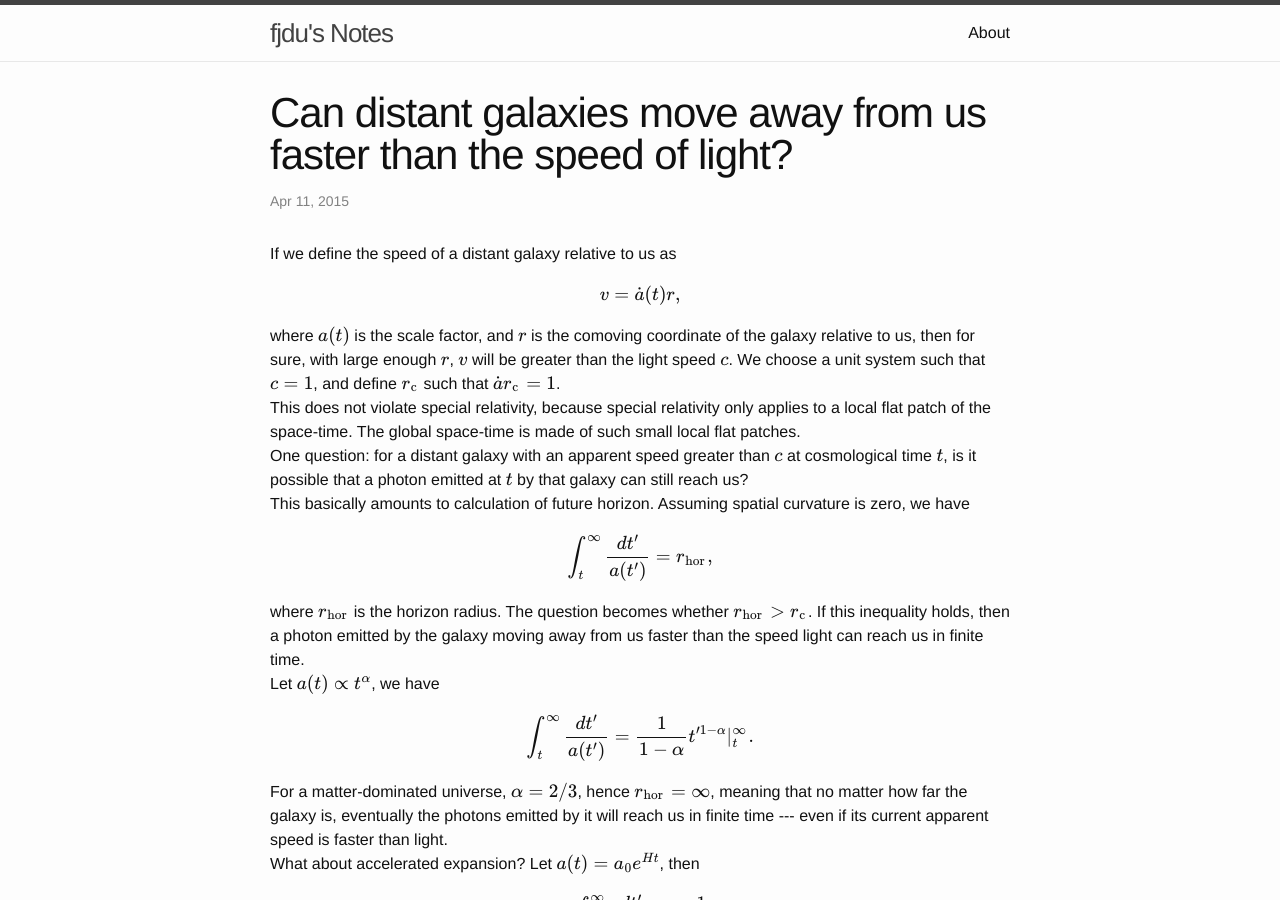
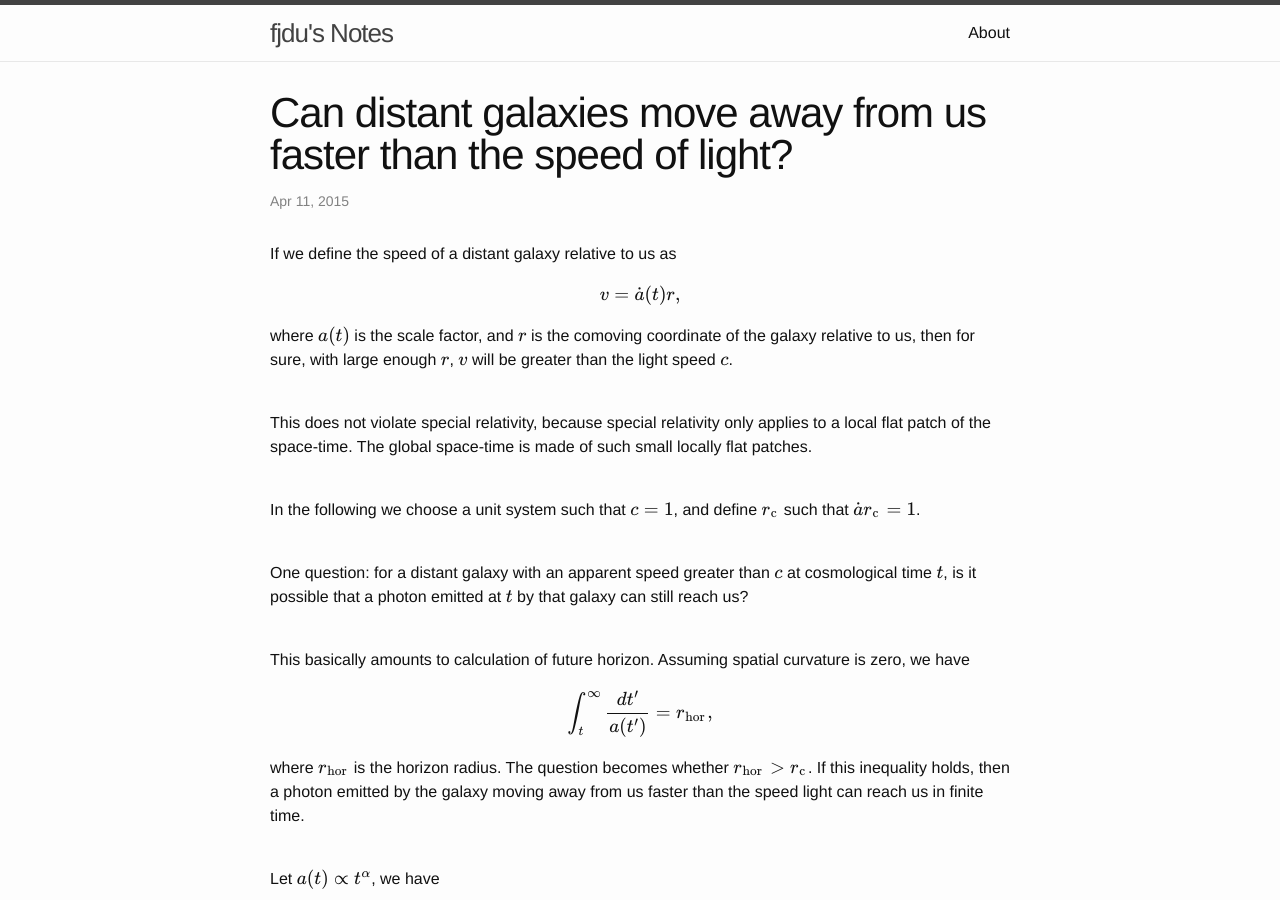
Before and after one commit to fjdu/fjdu.github.io, a Jekyll site: the page built from _posts/2015-04-11-universe-expansion-faster-than-light.markdown, in a window 1280 px wide and 900 px high. Built offline with Jekyll 4.4.1, drawn with Linux system fonts in a browser that asks for light colours; formulas are drawn with MathJax 3.

Commit message:
new posts
some are empty (to be written)

```diff
--- a/_posts/2015-04-09-top-elements-of-big-list.markdown
+++ b/_posts/2015-04-09-top-elements-of-big-list.markdown
@@ -29,5 +29,4 @@
   Actually, when \(M = T\), the number of computation is the lowest, and is
   linear in \(N\), but then we have to consider the penalty from frequent disk
   IO.
-
 </div>
--- a/_posts/2015-04-11-universe-expansion-faster-than-light.markdown
+++ b/_posts/2015-04-11-universe-expansion-faster-than-light.markdown
@@ -2,31 +2,39 @@
 layout: post
 title:  "Can distant galaxies move away from us faster than the speed of light?"
 date:   2015-04-11 Sat 12:54:57
-categories: physics
+categories: physics, cosmology
 ---
 
 <div>
-  If we define the speed of a distant galaxy relative to us as
+If we define the speed of a distant galaxy relative to us as
   \[
     v = \dot{a}(t) r,
   \]
 where \(a(t)\) is the scale factor, and \(r\) is the comoving coordinate of the
 galaxy relative to us, then for sure, with large enough \(r\), \(v\) will be
-greater than the light speed \(c\).  We choose a unit system such that \(c=1\),
-and define \(r_\text{c}{}_{}\) such that \(\dot{a} r_\text{c}{}_{} = 1\).
+greater than the light speed \(c\).
 </div>
+<br>
 
 <div>
 This does not violate special relativity, because special relativity only
 applies to a local flat patch of the space-time.  The global space-time is made
-of such small local flat patches.
+of such small locally flat patches.
 </div>
+<br>
+
+<div>
+In the following we choose a unit system such that \(c=1\), and define
+\(r_\text{c}{}_{}\) such that \(\dot{a} r_\text{c}{}_{} = 1\).
+</div>
+<br>
 
 <div>
 One question: for a distant galaxy with an apparent speed greater than \(c\) at
 cosmological time \(t\), is it possible that a photon emitted at \(t\) by that
 galaxy can still reach us?
 </div>
+<br>
 
 <div>
 This basically amounts to calculation of future horizon.  Assuming spatial
@@ -39,6 +47,7 @@
 inequality holds, then a photon emitted by the galaxy moving away from us
 faster than the speed light can reach us in finite time.
 </div>
+<br>
 
 <div>
 Let \(a(t)\propto t^\alpha\), we have
@@ -50,6 +59,7 @@
 emitted by it will reach us in finite time --- even if its current apparent
 speed is faster than light.
 </div>
+<br>
 
 <div>
 What about accelerated expansion?  Let \(a(t) = a_0 e^{H t}\), then
@@ -64,6 +74,7 @@
 galaxies moving away from as with speed higher than the light speed will not
 reach us no matter how long we wait.
 </div>
+<br>
 
 <div>
 See also:
```
Also changed, not shown: _posts/2015-04-10-parallel-vs-concurrency.markdown (+3 -6 lines), _posts/2015-04-21-flux-per-beam-scaling.markdown (added, +26 -0 lines), _posts/2015-04-25-programming-pearls-ch2.markdown (added, +28 -0 lines), _posts/2015-05-03-Radon-theorem.markdown (added, +34 -0 lines), _posts/2015-04-21-customize-bibtex.markdown (added), _posts/2015-04-21-sum-of-primes.markdown (added).
